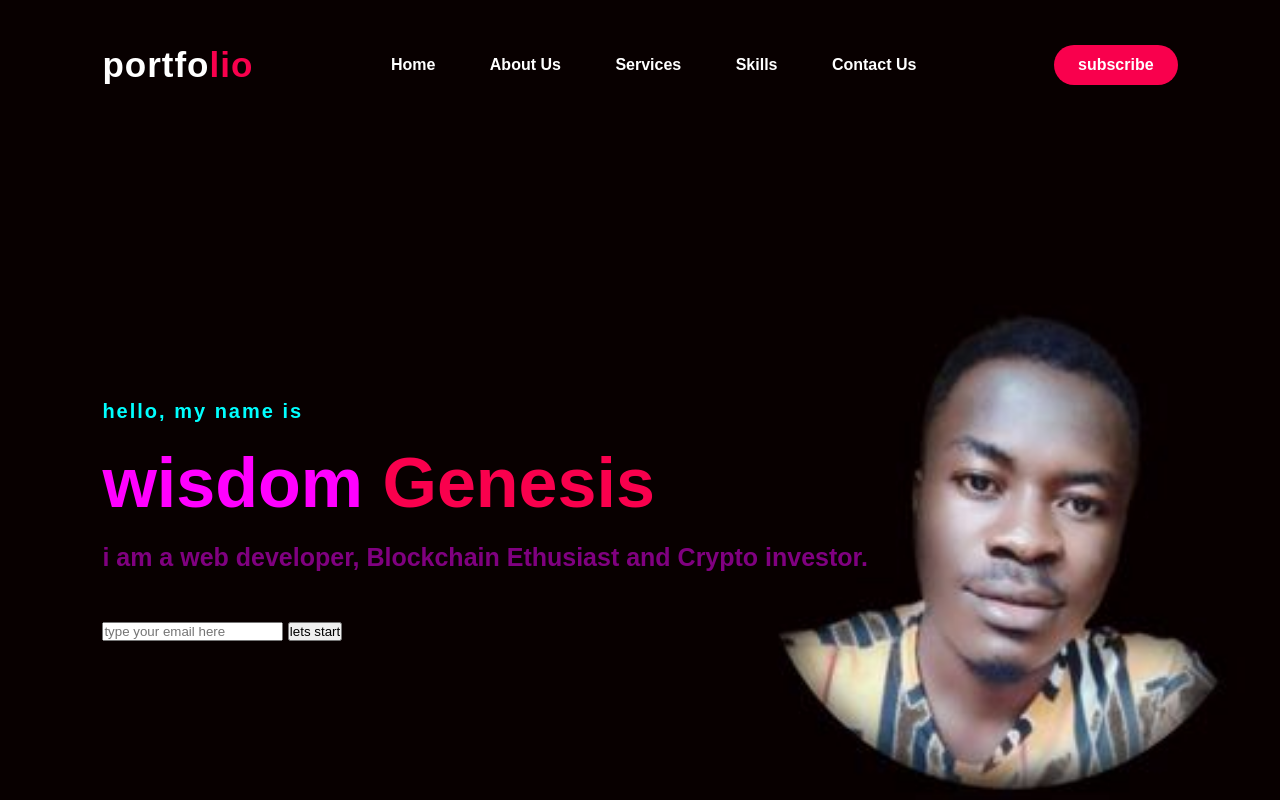
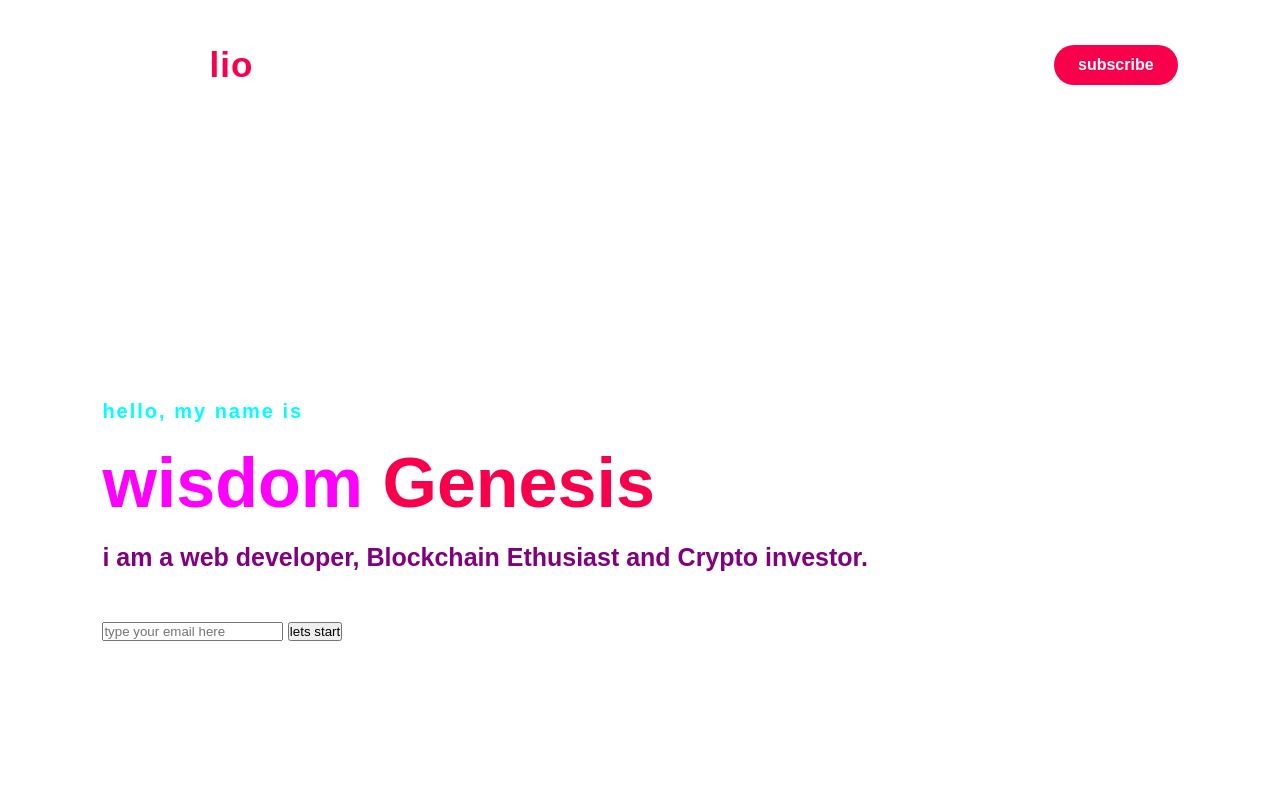
Before and after one commit to 0xmillysmith/Fb, a plain HTML site: page index.html in a window 1280 px wide. Shown: the top 800 px of the page. Drawn offline with Linux system fonts and the light colour scheme.

Commit message:
Update style.css

```diff
--- a/style.css
+++ b/style.css
@@ -7,7 +7,7 @@
 .hero{
     height: 100vh;
     width: 100%;
-    background-image: url(pf5.jpg);
+    background-image: pf5.jpg;
     background-size: cover;
     background-position: center;
 }
```
